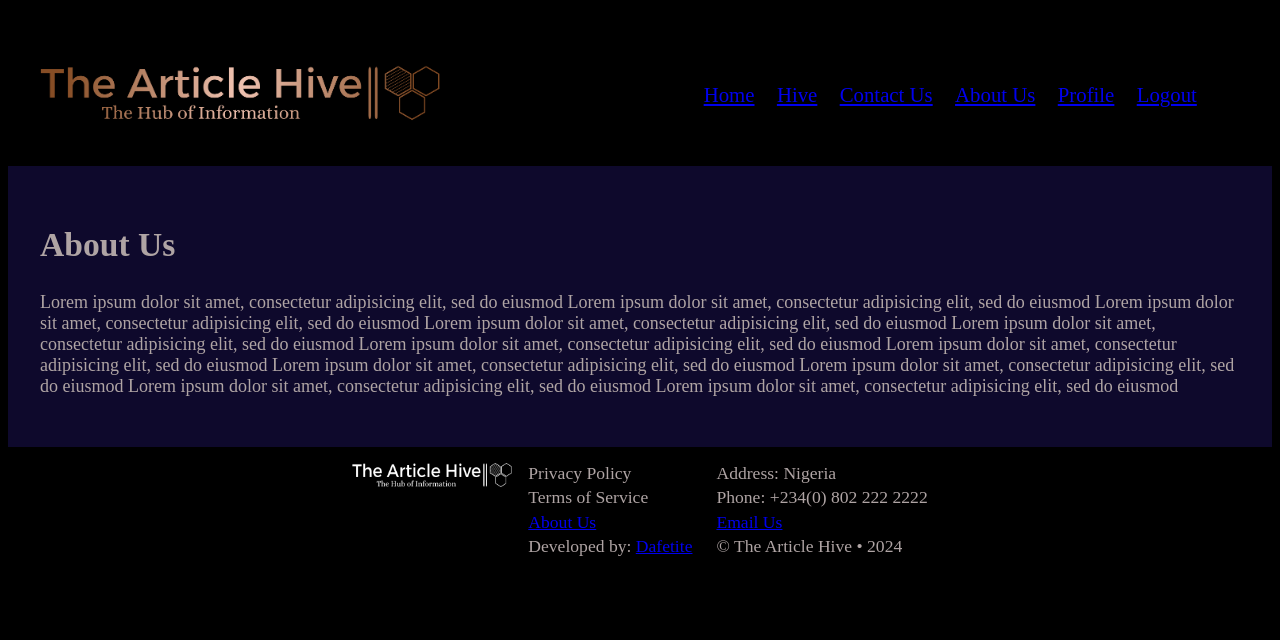
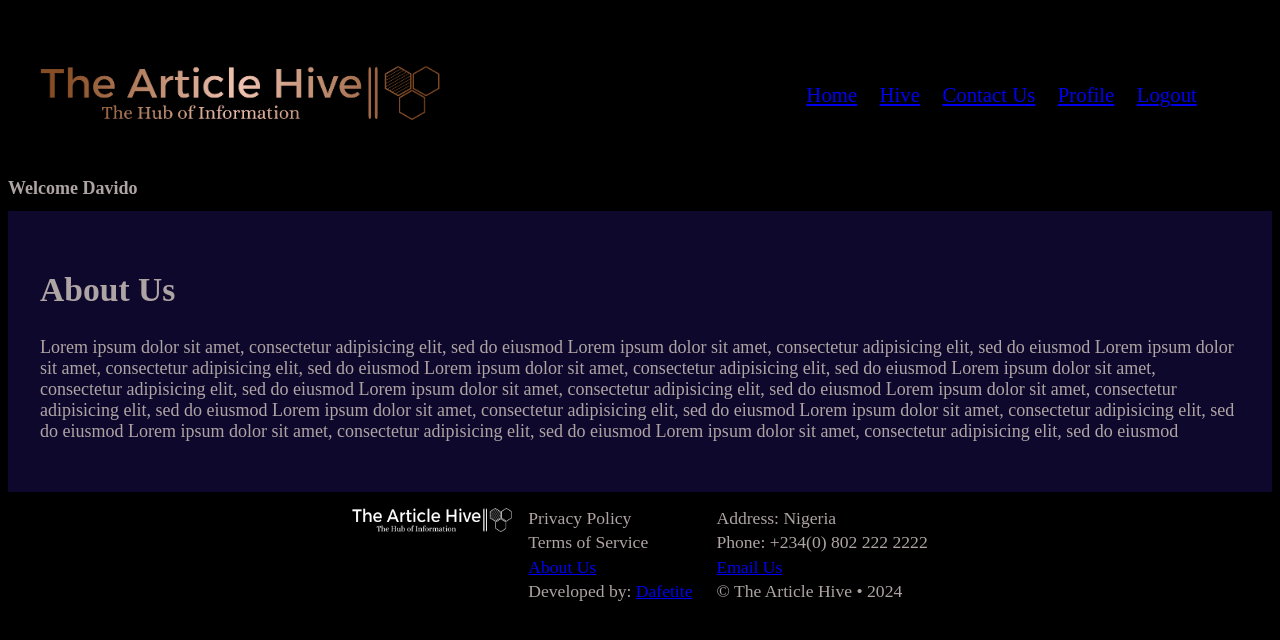
Before and after one commit to DafetiteOgaga/article-hive-backend-component, a Django app: page /about/ in a window 1280 px wide. Shown: the top 640 px of the page. Run offline with Django 5.2, Linux system fonts and the light colour scheme; a user stored in the database is signed in.

Commit message:
changes: completed displays for authenticated and anonymous users

```diff
--- a/article_hive_project/templates/partials/_header.html
+++ b/article_hive_project/templates/partials/_header.html
@@ -1,19 +1,22 @@
 {% load static %}
+{% with "" as empty %}
 <header>
 	<a href="{% url 'home' %}">
 		<img class="right-anime" src="{% static 'logo - shade of brown/the-article-hive-high-resolution-logo-transparent.png' %}" alt="header logo" />
 	</a>
+	<!-- <div class="nav-and-user"> -->
 		<div style="display: flex;">
-		<nav class="left-anime">
+			<nav class="left-anime nav">
 				<ul>
 					<!-- <li class="right-anime"><a href="./index-static.html">Home</a></li> -->
 					<li class="right-anime"><a href="{% url 'home' %}">Home</a></li>
 					<li class="right-anime"><a href="{% url 'hive' %}">Hive</a></li>
 					<li class="right-anime"><a href="{% url 'contact' %}">Contact Us</a></li>
-				<li class="right-anime"><a href="{% url 'about' %}">About Us</a></li>
+					<!-- <li class="right-anime"><a href="{% url 'about' %}">About Us</a></li> -->
 					<!-- <li class="right-anime"><a href="./profile.html">Profile</a></li> -->
 					{% if user.is_authenticated %}
-				<li class="right-anime"><a href="{% url 'profile' %}">Profile</a></li>
+					<!-- <li class="right-anime" style="color: brown;"><a>{{user.email}}</a></li> -->
+					<li class="right-anime"><a href="{% url 'profile' user.id %}">Profile</a></li>
 					<li class="right-anime"><a href="{% url 'logout' %}">Logout</a></li>
 					{% else %}
 					<li class="right-anime"><a href="{% url 'login' %}">Register/Login</a></li>
@@ -25,4 +28,11 @@
 				<input name="search" type="search" placeholder="Search"/>
 			</div> -->
 		</div>
+	<!-- </div> -->
 </header>
+{% if user.is_authenticated %}
+	<div class="greeting nav">
+		<a style="text-decoration: none;" href="{% url 'profile' user.id %}"><h1 class="click-anime">Welcome {{ user.first_name|default:empty|capfirst }}</h1></a>
+	</div>
+{% endif %}
+{% endwith %}
```
Lines whose indentation alone changed are shown as unchanged.
